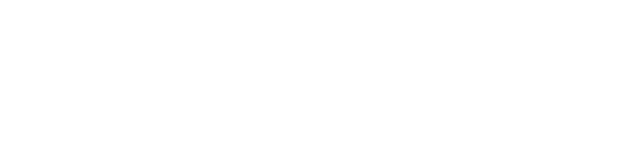
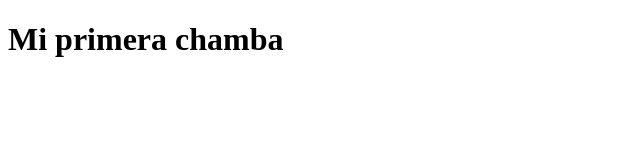
Before and after one commit to AngelVR26/mi-proyectoGit-EVN304, a plain HTML site: page index.html in a window 1280 px wide. Shown: the whole page, without its empty margins (0-640 px from the left). Drawn offline with Linux system fonts and the light colour scheme.

Commit message:
Cambios al archivo index con el codigo html

```diff
--- a/index.html
+++ b/index.html
@@ -3,9 +3,9 @@
 <head>
     <meta charset="UTF-8">
     <meta name="viewport" content="width=device-width, initial-scale=1.0">
-    <title>Document</title>
+    <title>Mi primer titulo</title>
 </head>
 <body>
-
+   <h1>Mi primera chamba</h1>
 </body>
 </html>
```
